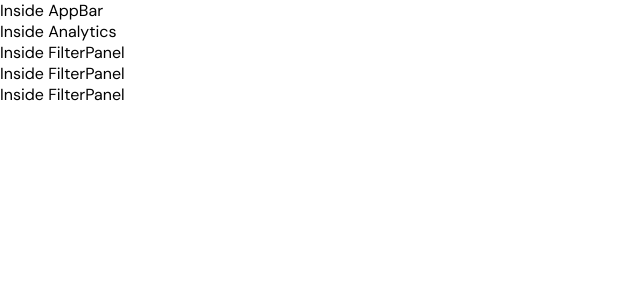
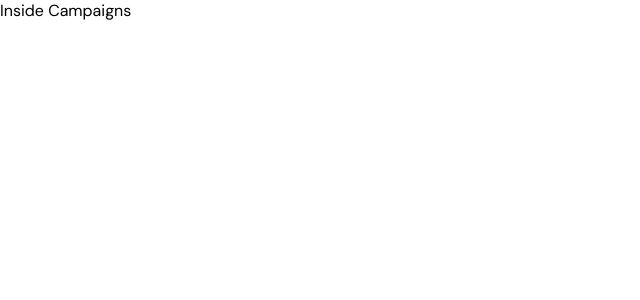
Before and after one commit to GBarkhatov/carlo-test, a React (Create React App) app: page /campaigns in a window 1280 px wide. Shown: the top 300 px of the page, without its empty margins (0-640 px from the left). Built offline with nearby package versions, Linux system fonts and the light colour scheme.

Commit message:
implemented routing

```diff
--- a/src/App.js
+++ b/src/App.js
@@ -1,19 +1,30 @@
 import React from 'react'
 import styled from 'styled-components/macro'
+import { Router } from '@reach/router'
 
-import AppBar from './components/AppBar/AppBar'
-import Analytics from './components/Analytics/Analytics'
-import FilterPanel from './components/FilterPanel/FilterPanel'
+import Dashboard from './routes/Dashboard/Dashboard'
+import Sites from './routes/Sites/Sites'
+import Campaigns from './routes/Campaigns/Campaigns'
+import Analytics from './routes/Analytics/Analytics'
+import LiveView from './routes/LiveView/LiveView'
+import Users from './routes/Users/Users'
+import Organizations from './routes/Organizations/Organizations'
+import Settings from './routes/Settings/Settings'
 
 const Component = styled.div``
 
 const App = () => (
   <Component>
-    <AppBar />
-    <Analytics />
-    <FilterPanel />
-    <FilterPanel />
-    <FilterPanel />
+    <Router>
+      <Dashboard path='/' />
+      <Sites path='sites' />
+      <Campaigns path='campaigns' />
+      <Analytics path='analytics' />
+      <LiveView path='live-view' />
+      <Users path='users' />
+      <Organizations path='organizations' />
+      <Settings path='settings' />
+    </Router>
   </Component>
 )
 
--- /dev/null
+++ b/src/routes/Analytics/Analytics.js
@@ -0,0 +1,12 @@
+import React from 'react'
+import styled from 'styled-components/macro'
+
+const Component = styled.div``
+
+const Analytics = () => (
+  <Component>
+    Inside Analytics
+  </Component>
+)
+
+export default Analytics
--- /dev/null
+++ b/src/routes/Campaigns/Campaigns.js
@@ -0,0 +1,12 @@
+import React from 'react'
+import styled from 'styled-components/macro'
+
+const Component = styled.div``
+
+const Campaigns = () => (
+  <Component>
+    Inside Campaigns
+  </Component>
+)
+
+export default Campaigns
--- /dev/null
+++ b/src/routes/Dashboard/Dashboard.js
@@ -0,0 +1,12 @@
+import React from 'react'
+import styled from 'styled-components/macro'
+
+const Component = styled.div``
+
+const Dashboard = () => (
+  <Component>
+    Inside Dashboard
+  </Component>
+)
+
+export default Dashboard
--- /dev/null
+++ b/src/routes/LiveView/LiveView.js
@@ -0,0 +1,12 @@
+import React from 'react'
+import styled from 'styled-components/macro'
+
+const Component = styled.div``
+
+const LiveView = () => (
+  <Component>
+    Inside LiveView
+  </Component>
+)
+
+export default LiveView
--- /dev/null
+++ b/src/routes/Organizations/Organizations.js
@@ -0,0 +1,12 @@
+import React from 'react'
+import styled from 'styled-components/macro'
+
+const Component = styled.div``
+
+const Organizations = () => (
+  <Component>
+    Inside Organizations
+  </Component>
+)
+
+export default Organizations
--- /dev/null
+++ b/src/routes/Settings/Settings.js
@@ -0,0 +1,12 @@
+import React from 'react'
+import styled from 'styled-components/macro'
+
+const Component = styled.div``
+
+const Settings = () => (
+  <Component>
+    Inside Settings
+  </Component>
+)
+
+export default Settings
--- /dev/null
+++ b/src/routes/Sites/Sites.js
@@ -0,0 +1,12 @@
+import React from 'react'
+import styled from 'styled-components/macro'
+
+const Component = styled.div``
+
+const Sites = () => (
+  <Component>
+    Inside Sites
+  </Component>
+)
+
+export default Sites
--- /dev/null
+++ b/src/routes/Users/Users.js
@@ -0,0 +1,12 @@
+import React from 'react'
+import styled from 'styled-components/macro'
+
+const Component = styled.div``
+
+const Users = () => (
+  <Component>
+    Inside Users
+  </Component>
+)
+
+export default Users
```
